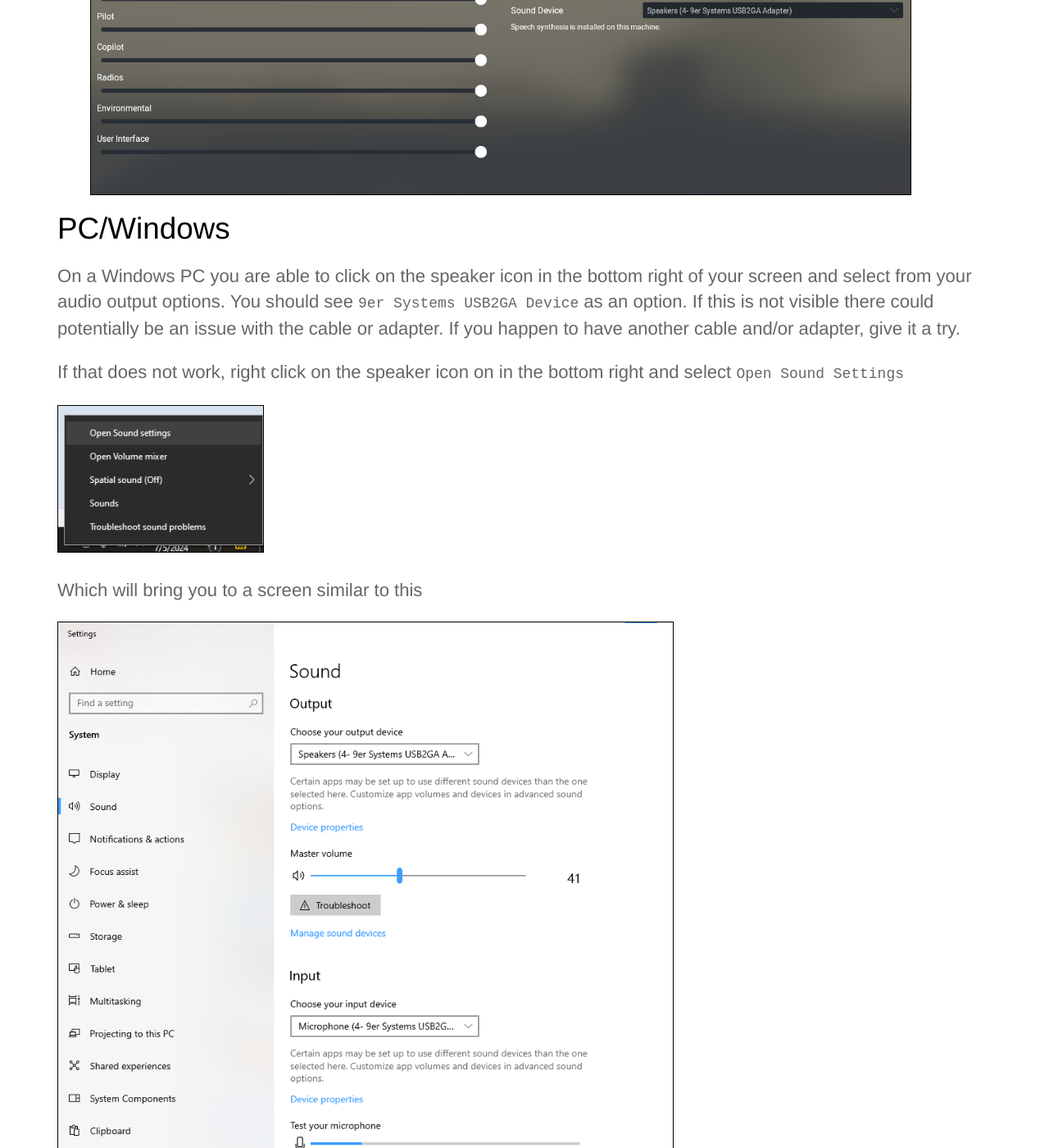
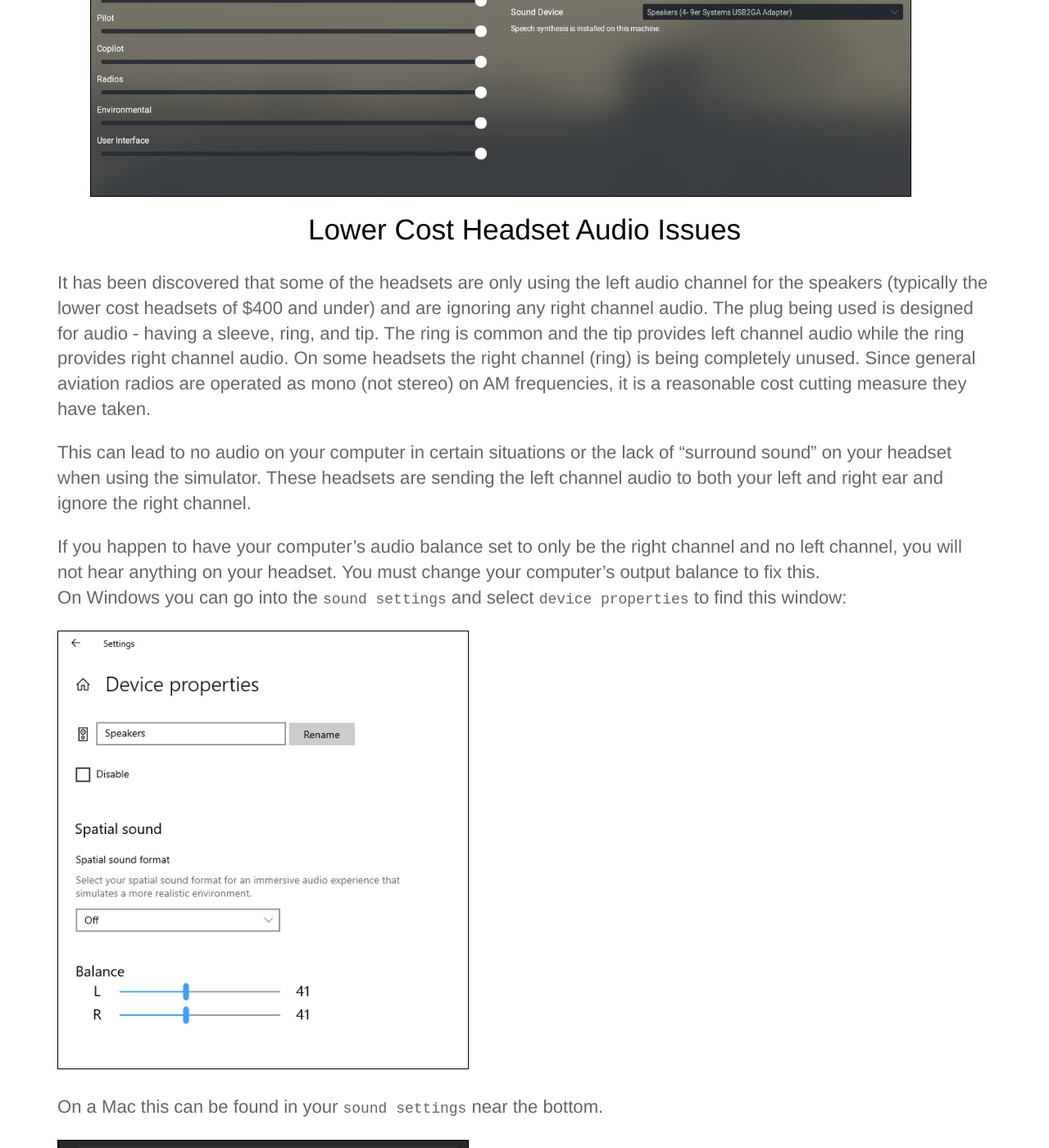
Before and after one commit to Niner-Systems/niner-systems.github.io, a Jekyll site: the page built from usb2ga/index.md, in a window 1280 px wide and 1400 px high, scrolled down 1587 px. Shown: the whole window at 82% size. Built offline with Jekyll 4.4.1, drawn with Linux system fonts in a browser that asks for light colours; some of the changed text lies outside the part shown.

Commit message:
additional troubleshooting info for usb2ga

```diff
--- a/usb2ga/index.md
+++ b/usb2ga/index.md
@@ -14,6 +14,7 @@
 1. [How to Connect the USB2GA Device](#how-to-connect-your-usb2ga-device)
 1. [Troubleshooting](#troubleshooting)
 1. [General Testing](#general-tests)
+1. [Lower Cost Headset Audio Issues](#lower-cost-headsets)
 1. [Windows](#pcwindows)
 1. [Mac / OSX](#macosx)
 
@@ -26,11 +27,11 @@
 1. Connect your GA headset to the USB2GA Adapter.
 1. Use standard audio controls for your computer/mobile device to select "9er Systems USB2GA Adapter" as your output and input device
 
-# Troubleshooting
+### Troubleshooting
 
 Troubleshooting often involves trying to identify where the problem exists by systematically testing and verifying parts to identify where the problem may exist. This document is written as a way to try to allow you to test pieces and potentially identify where or why something is not working. Sometimes it is simple to find and correct, other times not so much. If at any point you would like additional help, please reach out to us at [info@9erSystems.com](email:info@9erSystems.com) We always appreciate it if you also let us know what type of computer you're using and what headset model you're using. While there have been very few issues told to us, we will keep track of them all in case there is ever a pattern that emerges. Feel free to reach out to us with comments, both good and bad, as it can always help us make it and other products better.
 
-# General Tests
+## General Tests
 
 - With your computer/mobile device on and the device plugged in, but without your headset connected, look inside the
 jacks plugs and you should see a faint red glow from a led inside one of the plugs.
@@ -41,8 +42,24 @@
 - X-Plane has an audio device selection within the application as well. It is worth the time to verify it is selected appropriately as well, or if you wish to go back to using another audio device for a moment and then switch back to your headset later. This can be found on this screen
   <img src="/images/usb2ga/troubleshooting/xplane_sound_settings.png" alt="xplane sound settings" style="width:1000px; border:1px solid black" />
 
+## Lower Cost Headset Audio Issues
+It has been discovered that some of the headsets are only using the left audio channel for the speakers (typically the lower cost headsets of $400 and under) and are ignoring any right channel audio. The plug being used is designed for audio - having a sleeve, ring, and tip. The ring is common and the tip provides left channel audio while the ring provides right channel audio. On some headsets the right channel (ring) is being completely unused. Since general aviation radios are operated as mono (not stereo) on AM frequencies, it is a reasonable cost cutting measure they have taken.
 
-# PC/Windows
+This can lead to no audio on your computer in certain situations or the lack of "surround sound" on your headset when using the simulator. These headsets are sending the left channel audio to both your left and right ear and ignore the right channel.
+
+If you happen to have your computer's audio balance set to only be the right channel and no left channel, you will not hear anything on your headset. You must change your computer's output balance to fix this.
+On Windows you can go into the `sound settings` and select `device properties` to find this window:
+
+<img src="/images/usb2ga/troubleshooting/win_adjust_channel_balance.png" alt="adjusting channel balance on windows" style="width:500px; border:1px solid black" />
+
+On a Mac this can be found in your `sound settings` near the bottom.
+
+<img src="/images/usb2ga/troubleshooting/mac_sound_balance.png" alt="mac sound balance adjustment" style="width:500px; border:1px solid black" />
+
+We are currently testing a short term ($3 fix from Amazon) using bridging adapter such as this [1/4" stereo to mono adapter](https://amzn.to/4cPtTff) while we engineer a more long term solution to handle the bridging within our adapter that would not take away the ability to still have a stereo headset those headsets that do support it.
+
+
+## PC/Windows
 On a Windows PC you are able to click on the speaker icon in the bottom right of your screen and select from your audio output options. You should see `9er Systems USB2GA Device` as an option. If this is not visible there could potentially be an issue with the cable or adapter. If you happen to have another cable and/or adapter, give it a try.
 
 If that does not work, right click on the speaker icon on in the bottom right and select `Open Sound Settings`
@@ -78,7 +95,7 @@
 If you have Xplane or MSFS running when viewing this screen, you will see an option for that program like you do in the screenshot above. The top selection boxes are your default sound devices and the application specific selectors can either be set to that default or overrode to a specific device. Allowing for whatever configuration you may want/need.
 
 
-# Mac/OSX
+## Mac/OSX
 
 On a mac, you might be used to selecting your audio output devices using the speaker icon in the top right of the bar. You should see `9er Systems USB2GA Device` as an option. If this is not visible there could potentially be an issue with the cable or adapter. If you happen to have another cable and/or adapter, give it a try.
 
```
Also changed, not shown: other parts of usb2ga/index.md (+1 -1 lines), images/usb2ga/troubleshooting/mac_sound_balance.png (added).
